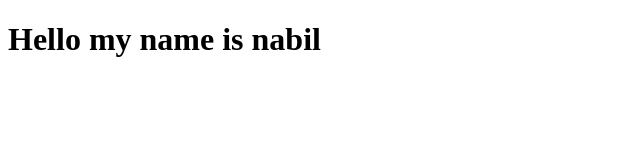
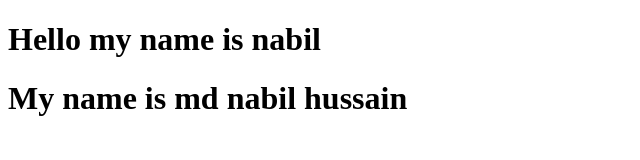
Before and after one commit to marvix-solutions/git, a plain HTML site: page index.html in a window 1280 px wide. Shown: the whole page, without its empty margins (0-640 px from the left). Drawn offline with Linux system fonts and the light colour scheme.

Commit message:
second paragraph added

```diff
--- a/index.html
+++ b/index.html
@@ -7,5 +7,6 @@
   </head>
   <body>
     <h1>Hello my name is nabil</h1>
+    <h1>My name is md nabil hussain</h1>
   </body>
 </html>
```
